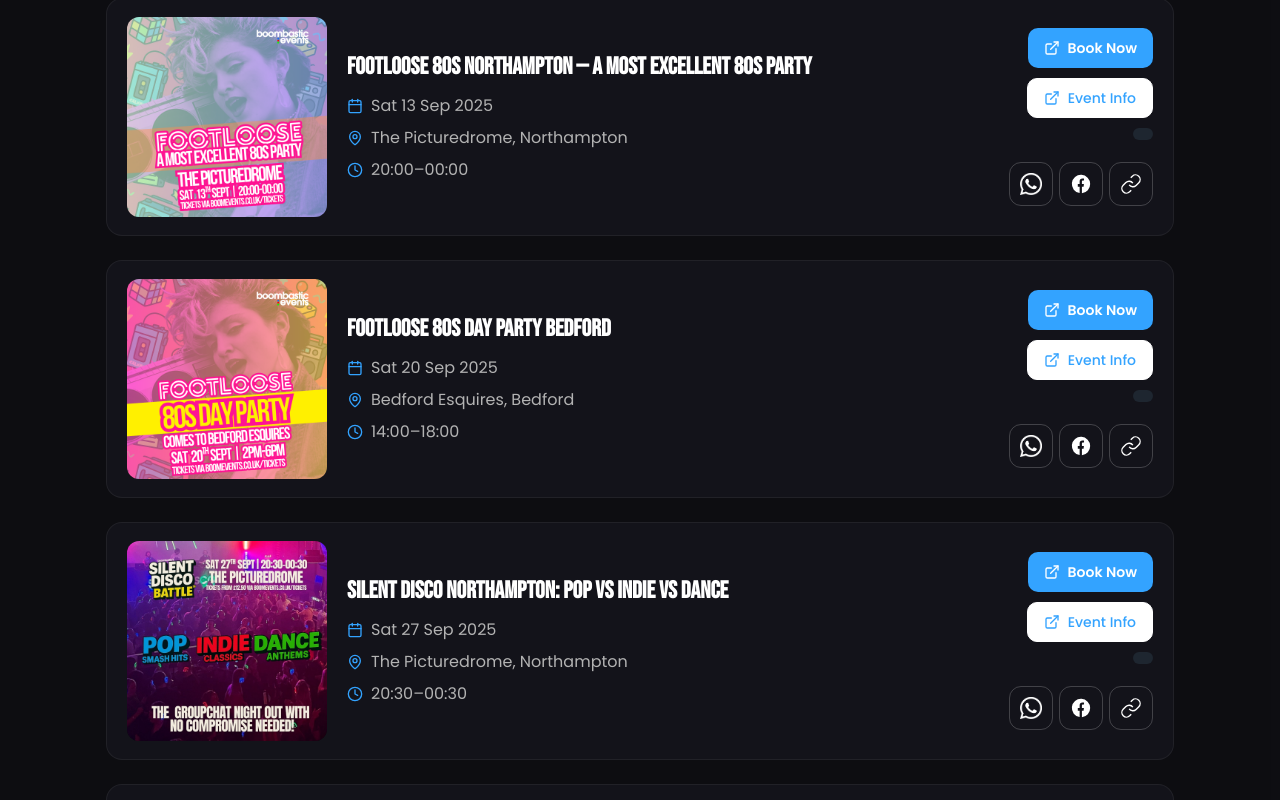
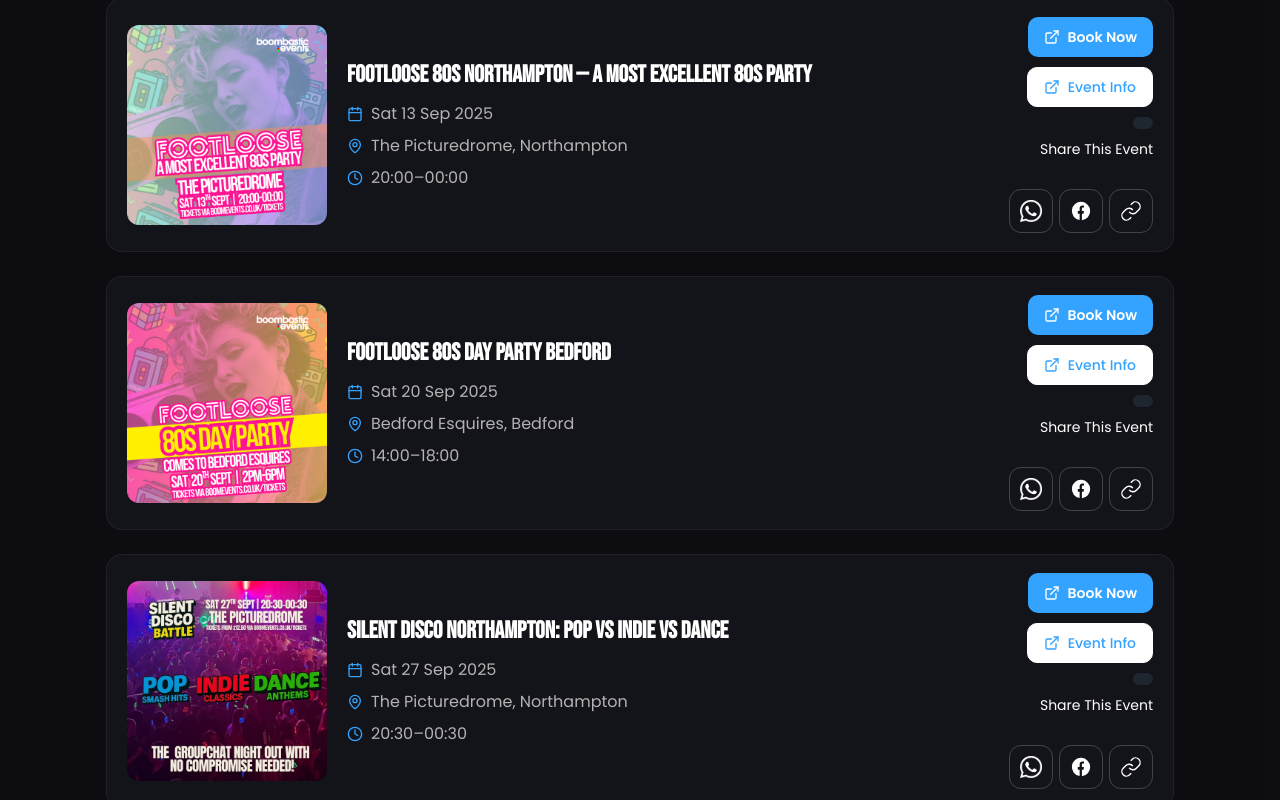
Before and after one commit to boomeventsuk/boom-events-new-011225, a React (Vite) app: page / in a window 1280 px wide. Shown: the part 1680-2480 px from the top of the page. Built offline with nearby package versions, Linux system fonts and the light colour scheme.

Commit message:
Add "Share This Event" label

```diff
--- a/src/components/EventCard.tsx
+++ b/src/components/EventCard.tsx
@@ -179,6 +179,8 @@ const EventCard = ({ title, date, venue, city, time, poster, bookUrl, infoUrl, d
         )}
         <span className="status" data-status></span>
 
+        <p className="font-poppins text-white text-sm mb-2">Share This Event</p>
+
         {/* Share icons row */}
         <div className="share-icons" role="group" aria-label="Share event">
           <button
```
